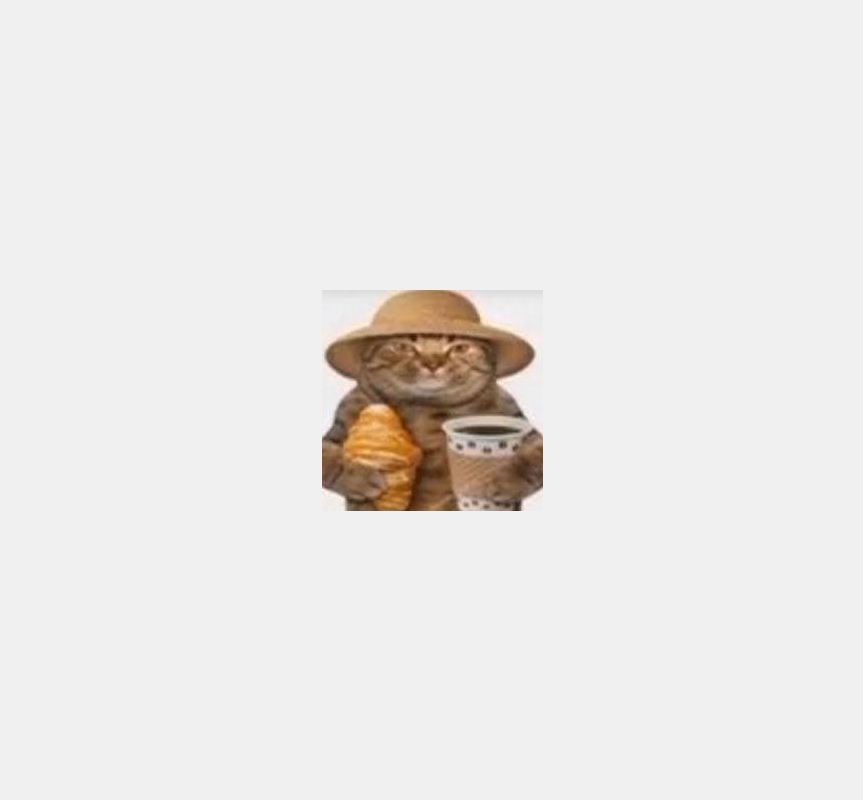
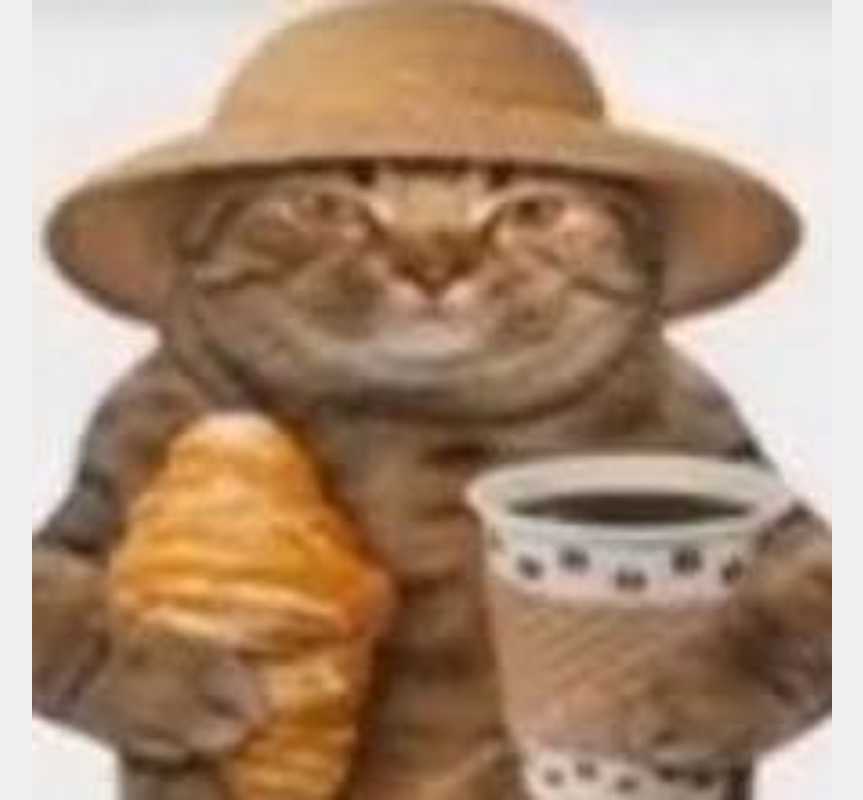
Before and after one commit to valentinoarballo/cat, a plain HTML site: page index.html in a window 1280 px wide. Shown: the whole page, without its empty margins (208-1071 px from the left). Drawn offline with Linux system fonts and the light colour scheme.

Commit message:
Update index.html

```diff
--- a/index.html
+++ b/index.html
@@ -15,8 +15,8 @@
             background-color: #f0f0f0;
         }
         img {
-            max-width: 100%;
-            max-height: 100%;
+            min-width: 100%;
+            min-height: 100%;
         }
     </style>
 </head>
```
